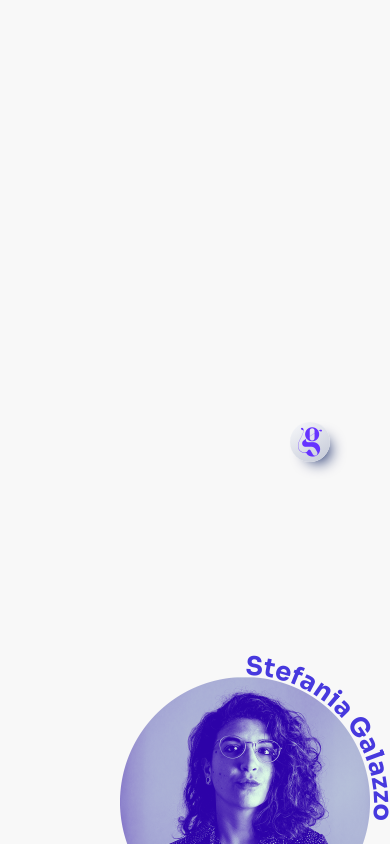
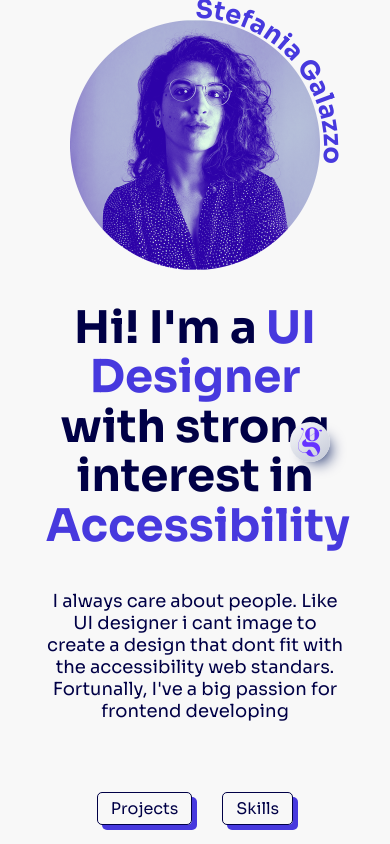
Before and after one commit to StefaniaGalazzo/UX-UI-Designer, a Next.js app: page / in a window 390 px wide. Built offline with nearby package versions, Linux system fonts and the light colour scheme.

Commit message:
responsive - step 1

```diff
--- a/app/_components/UI/Footer/Footer.jsx
+++ b/app/_components/UI/Footer/Footer.jsx
@@ -7,6 +7,7 @@ export default function Footer() {
       <p>
         Do you like what you see? Are you looking for a UX/UI designer for a
         project or to integrate into your team?
+        <br />
         <span className="bold"> Contact me now</span>
         <span className="relative" style={{ margin: "0 20px" }}>
           <MailBtn
--- a/app/_components/UI/Footer/Footer.module.scss
+++ b/app/_components/UI/Footer/Footer.module.scss
@@ -5,3 +5,8 @@
   padding: $pagePadding;
   text-align: center;
 }
+@media only screen and (max-width: 600px) {
+  .footer {
+    line-height: 170%;
+  }
+}
--- a/app/_components/UI/MainComp/mainComp.module.scss
+++ b/app/_components/UI/MainComp/mainComp.module.scss
@@ -2,6 +2,7 @@
 
 .main {
   display: flex;
+  flex-wrap: wrap;
   padding: 120px;
   justify-content: flex-start;
   align-items: center;
@@ -31,22 +32,6 @@
   flex-wrap: wrap;
   gap: 30px;
   flex-grow: 1;
-  // .copied {
-  //   background-color: $mainDark;
-  //   display: flex;
-  //   gap: 8px;
-  //   color: $mainLight;
-  //   font-family: $grotesk;
-  //   padding: 8px 13px;
-  //   border-radius: 21px;
-  //   font-size: 12px;
-  //   position: absolute;
-  //   left: 50%;
-  //   top: 0;
-  //   animation: fadeOut 1.5s ease-out 0.1s 1;
-  //   opacity: 0;
-  //   z-index: 21;
-  // }
 }
 .comingsoon {
   min-height: 300px;
@@ -70,3 +55,19 @@
     font-weight: normal;
   }
 }
+@media only screen and (max-width: 600px) {
+  .main {
+    row-gap: 5%;
+    justify-content: center;
+    padding: 5%;
+    .texts {
+      margin-top: 8%;
+      width: 85%;
+      text-align: center;
+    }
+    .cta {
+      justify-content: center;
+      row-gap: 0%;
+    }
+  }
+}
--- a/app/_components/UI/Section/Section.jsx
+++ b/app/_components/UI/Section/Section.jsx
@@ -1,7 +1,7 @@
 /* eslint-disable @next/next/no-img-element */
 import React from "react";
 import styles from "./Section.module.scss";
-import ButtonsShadow from "../../atoms/Buttons/ButtonsShadow";
+
 export default function Section({
   title,
   subtitle,
@@ -17,8 +17,9 @@ export default function Section({
   tags,
 }) {
   return (
+    <>
+      <a id={id} className={styles.anchor}></a>
       <section
-      id={id}
         className={styles.mainContainer}
         style={{
           background: bckColor,
@@ -56,5 +57,6 @@ export default function Section({
           </div>
         </div>
       </section>
+    </>
   );
 }
--- a/app/_components/UI/Section/Section.module.scss
+++ b/app/_components/UI/Section/Section.module.scss
@@ -99,3 +99,14 @@
     }
   }
 }
+@media only screen and (max-width: 600px) {
+  .mainContainer {
+    // grid-template-columns: 100%;
+    grid-template-areas: "b b" "a a" !important;
+  }
+  .anchor {
+    display: block;
+    // height: 80px;
+    margin: 0;
+  }
+}
--- a/app/_skills/page.jsx
+++ b/app/_skills/page.jsx
@@ -138,7 +138,7 @@ export default function skills() {
     {
       title: "Work Experiences",
       innerHtml:
-        "<p>Front-end Developer @RWS Digital / UI development with Next.js, Angular / working in team / <br>April 2022 > August 2023</p><br><p>Front-end Developer @Edgemony Coding Bootcamp / development of a web app mobile first / working in team with agile methodology / <br>February 2022 </p><br><p> Web and graphic designer @Mobike Shop Valencia / <br>March 2020 > July 2020 </p><br><p>Web and graphic designer @Kidimpro, performative practice for families / <br>March > September 2019</p>",
+        "<p>Web Designer @Alkantara Fest / Design and annual restyling of the design, maintenance of the wordpress site / <br>April 2022 > Current</p><br><p>Front-end Developer @RWS Digital / UI development with Next.js, Angular / working in team / <br>April 2022 > August 2023</p><br><p>Front-end Developer @Edgemony Coding Bootcamp / development of a web app mobile first / working in team with agile methodology / <br>February 2022 </p><br><p> Web and graphic designer @Mobike Shop Valencia / <br>March 2020 > July 2020 </p><br><p>Web and graphic designer @Kidimpro, performative practice for families / <br>March > September 2019</p>",
     },
   ];
   return (
--- a/pages/skills/index.jsx
+++ b/pages/skills/index.jsx
@@ -140,7 +140,7 @@ export default function skills() {
     {
       title: "Work Experiences",
       innerHtml:
-        "<p>Front-end Developer @RWS Digital / UI development with Next.js, Angular / working in team / <br>April 2022 > August 2023</p><br><p>Front-end Developer @Edgemony Coding Bootcamp / development of a web app mobile first / working in team with agile methodology / <br>February 2022 </p><br><p> Web and graphic designer @Mobike Shop Valencia / <br>March 2020 > July 2020 </p><br><p>Web and graphic designer @Kidimpro, performative practice for families / <br>March > September 2019</p>",
+        "<p>Web Designer @Alkantara Fest / Design and annual restyling, maintenance of the wordpress site / <br>April 2022 > Current</p><br><p>Front-end Developer @RWS Digital / UI development with Next.js, Angular / working in team / <br>April 2022 > August 2023</p><br><p>Front-end Developer @Edgemony Coding Bootcamp / development of a web app mobile first / working in team with agile methodology / <br>February 2022 </p><br><p> Web and graphic designer @Mobike Shop Valencia / <br>March 2020 > July 2020 </p><br><p>Web and graphic designer @Kidimpro, performative practice for families / <br>March > September 2019</p>",
     },
   ];
   return (
```
Also changed, not shown: styles/pagesModules/skills.module.scss (+16 -0 lines). Lines whose indentation alone changed are shown as unchanged.
